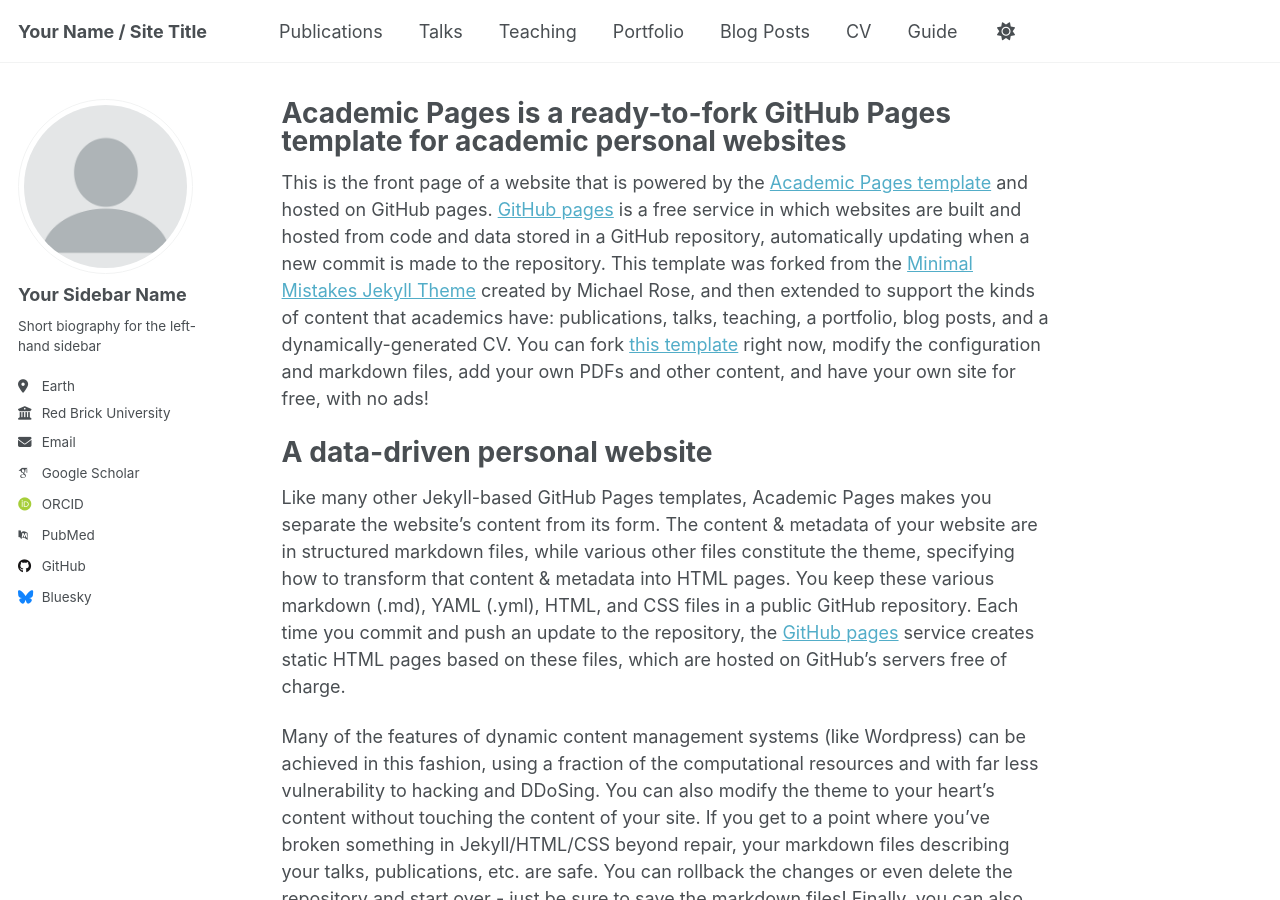
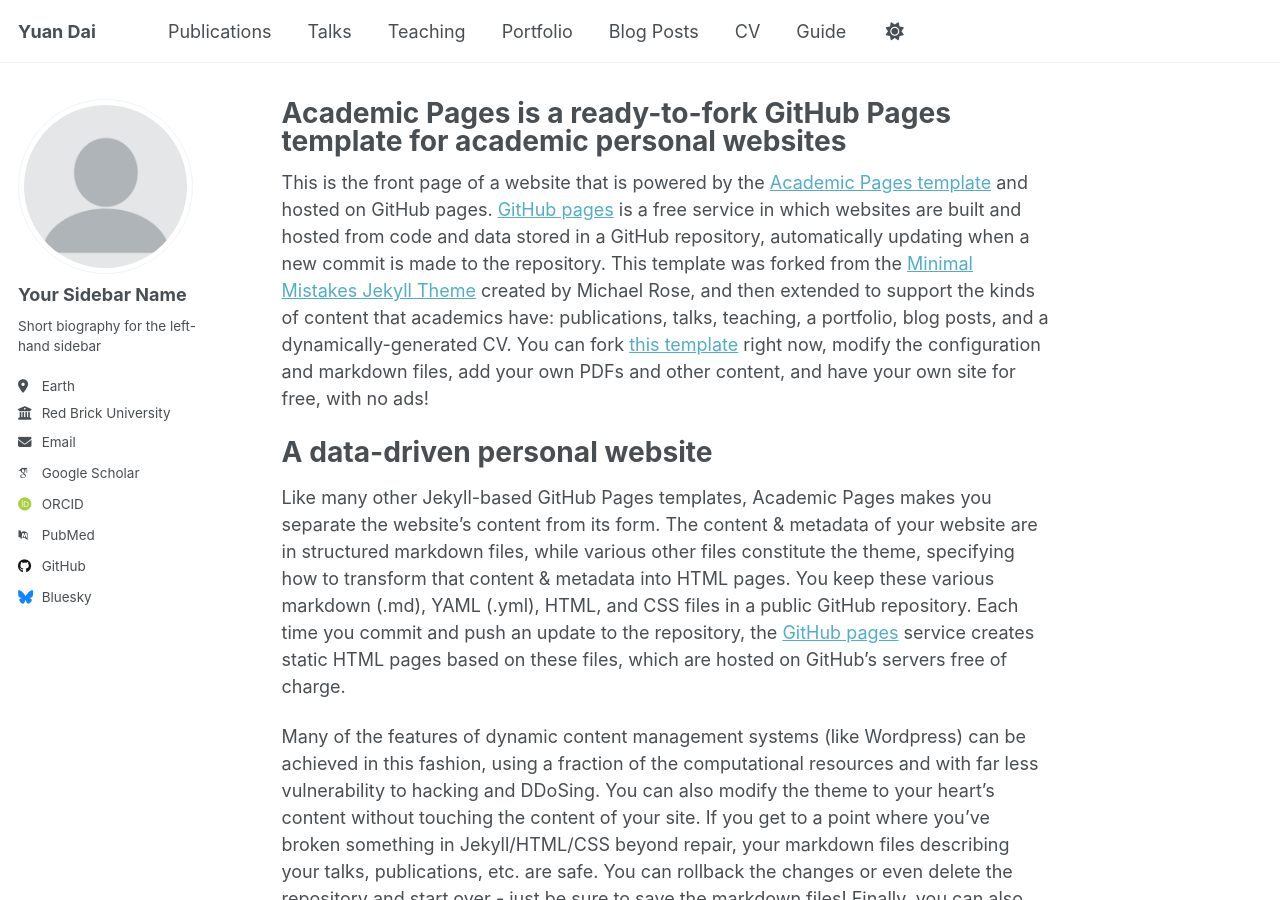
Before and after one commit to Dai-dirk/Dai-dirk.github.io, a Jekyll site: the page built from _pages/about.md, in a window 1280 px wide and 900 px high. Built offline with Jekyll 4.4.1, drawn with Linux system fonts in a browser that asks for light colours; some web fonts are replaced.

Commit message:
Update _config.yml

```diff
--- a/_config.yml
+++ b/_config.yml
@@ -9,7 +9,7 @@
 # Basic Site Settings
 locale                   : "en-US"
 site_theme               : "default"
-title                    : "Your Name / Site Title"
+title                    : "Yuan Dai"
 title_separator          : "-"
 name                     : &name "Your Name"
 description              : &description "personal description"
```
